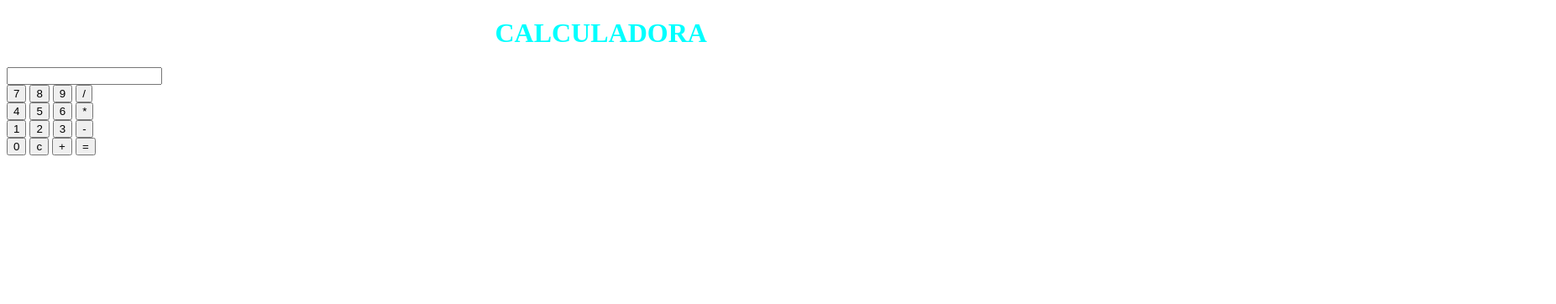
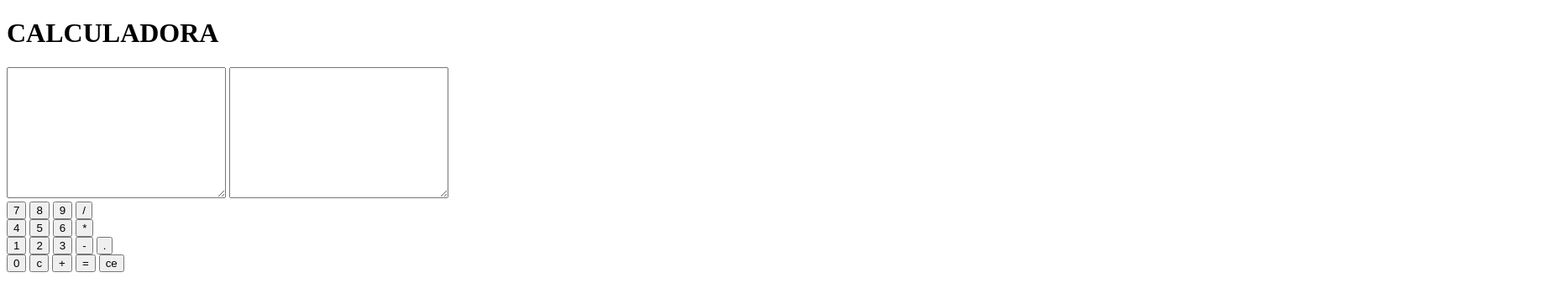
Before and after one commit to AndreSousaaa/calculadora, a plain HTML site: page index.html in a window 1280 px wide. Shown: the whole page at 84% size, 1853 px wide, since content can reach past the window. Drawn offline with Linux system fonts and the light colour scheme.

Commit message:
calculadora operações básicas

```diff
--- a/calc.js
+++ b/calc.js
@@ -2,6 +2,7 @@
 
     var valor;
     var resultado;
+    var guardar
     function botao(num){
         valor = document.getElementById("visor").value += num;
     }
@@ -9,10 +10,17 @@
     function resetar(){
         document.getElementById("visor").value = "";
     }
+    function reseteUm(){
+        document.getElementById("visor_um").value = "";
+    }
 
     function calcula(){
 
-        resultado = eval(valor);
-        document.getElementById("visor").value = resultado;
+        resultado = parseFloat(eval(valor));
+        var guardar =document.getElementById("visor").value = resultado;
+        valor = 0;
+        var y = parseFloat(guardar);
+        var x =document.getElementById("visor_um").value += y + "---";
+
 
     }
--- a/index.html
+++ b/index.html
@@ -9,12 +9,20 @@
 <body>
     <h1 id="text">CALCULADORA</h1>
 
-    <form action="" name="calc">
+    <form action="" name="calc" class="formula">
+        <!-- <div class="calculadora">
+            <input type="text" id="visor_um" >
+        </div>
+        <div class="calculadora">
+            <input type="text" id="visor">
 
-        <div id="calculadora">
-            <input type="text" id="visor" name="visor" >
-        </div>
-        <div>
+        </div> -->
+
+        <textarea name="" id="visor" cols="30" rows="10"></textarea>
+        <textarea name="" id="visor_um" cols="30" rows="10"></textarea>
+
+
+        <div class="primeira">
 
             <input type="button" value="7" onclick="botao(value)">
             <input type="button" value="8" onclick="botao(value)">
@@ -23,26 +31,31 @@
 
         </div>
 
-        <div>
+        <div class="primeira">
             <input type="button" value="4" onclick="botao(value)">
             <input type="button" value="5" onclick="botao(value)">
             <input type="button" value="6" onclick="botao(value)">
             <input type="button" value="*" onclick="botao(value)">
         </div>
 
-        <div>
+        <div class="primeira">
             <input type="button" value="1" onclick="botao(value)">
             <input type="button" value="2" onclick="botao(value)">
             <input type="button" value="3" onclick="botao(value)">
             <input type="button" value="-" onclick="botao(value)">
+            <input type="button" value="." onclick="botao(value)">
+
+
+
 
         </div>
 
-        <div>
+        <div class="primeira">
             <input type="button" value="0" onclick="botao(value)">
             <input type="button" value="c" onclick="resetar()">
             <input type="button" value="+" onclick="botao(value)">
             <input type="button" value="=" onclick="calcula()">
+            <input type="button" value="ce" onclick="reseteUm()">
         </div>
     </form>
 
--- a/style.css
+++ b/style.css
@@ -4,11 +4,11 @@ html{
 
 }
 
-
+/*
 h1#text{
     color: aqua;
     position: relative;
-    left: 46%;
+    left: 45%;
 
 }
 
@@ -21,3 +21,19 @@ h1#text{
 button#um{
     cursor: pointer;
 }
+
+.calculadora{
+
+    position: relative;
+    left: 50%;
+    size: none;
+
+}
+
+.primeira{
+
+    border: red;
+    border-radius: 50%;
+    position: relative;
+    left: 50%;
+} */
```
